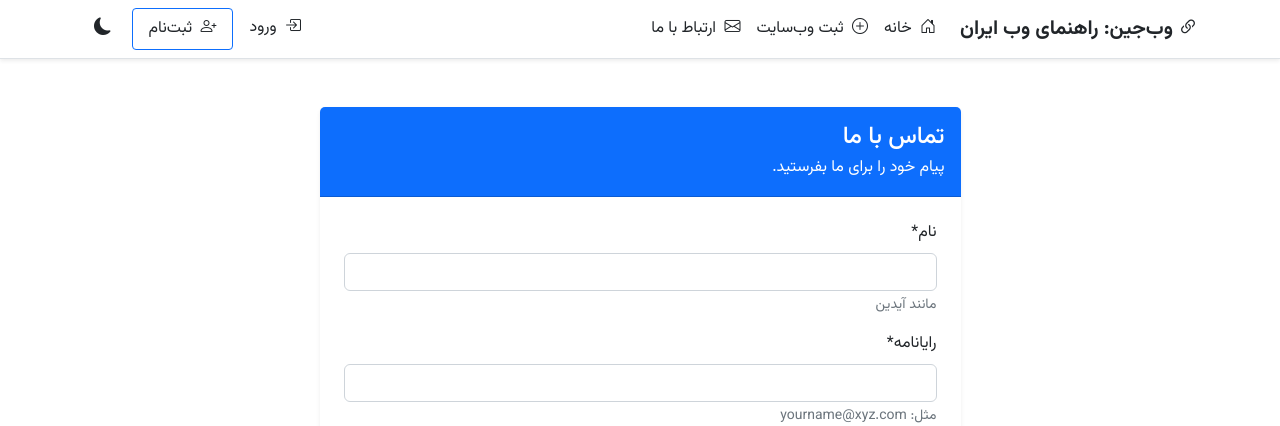
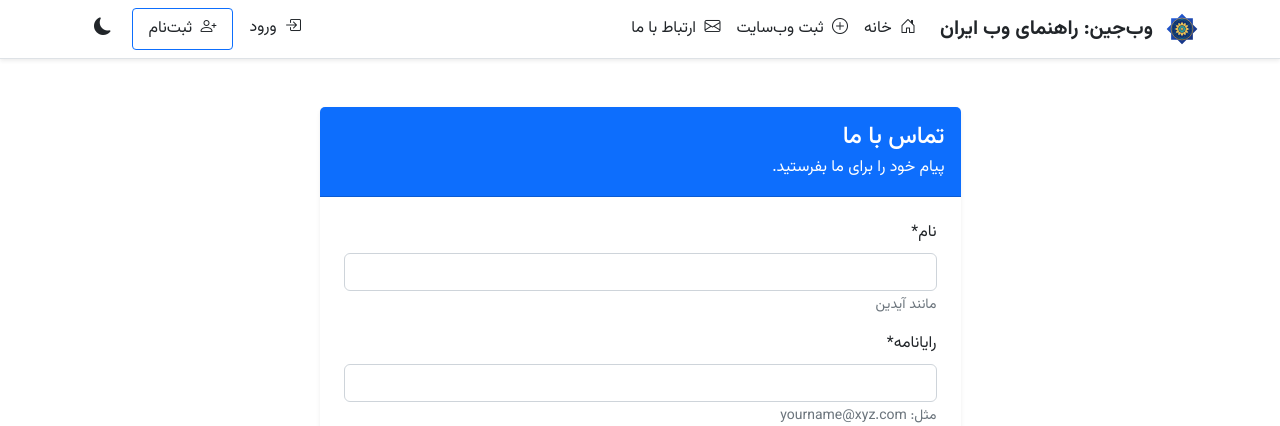
Before and after one commit to hadi-f90/webjin.ir-current, a Django app: page /contact/ in a window 1280 px wide. Shown: the top 426 px of the page. Run offline with Django 5.2, Linux system fonts and the light colour scheme; parts of the project's set-up code (start-up, migrations or seed data) failed here and were passed over; some libraries are stand-ins or nearby versions.

Commit message:
Add logo SVG and update favicon in head and navbar templates
- Added a new SVG logo file `logo-mark.svg` to the static images directory.
- Updated the favicon link in `_head.html` to use a PNG format with specified size and versioning.
- Replaced the brand icon in the navbar with the new logo SVG in `_navbar.html`.

```diff
--- a/templates/_head.html
+++ b/templates/_head.html
@@ -5,7 +5,7 @@
 <meta name="author" content="" />
 <meta name="csrf-token" content="{{ csrf_token }}" />
 <!-- Favicon-->
-<link rel="icon" type="image/x-icon" href="{% static 'images/icon.png' %}" />
+<link rel="icon" type="image/png" sizes="512x512" href="{% static 'images/icon.png' %}?v=1" />
 <script src="{% static 'js/theme.js' %}"></script>
 
 <!-- jQuery (load first) -->
--- a/templates/_navbar.html
+++ b/templates/_navbar.html
@@ -1,9 +1,11 @@
+{% load static %}
 <!-- Navigation -->
 <nav class="navbar navbar-expand-lg navbar-theme sticky-top shadow-theme">
     <div class="container">
         <!-- Brand -->
         <a class="navbar-brand text-primary fw-bold" href="{% url 'index' %}">
-            <i class="bi bi-link-45deg"></i> وب‌جین: راهنمای وب ایران
+            <img src="{% static 'images/logo-mark.svg' %}" alt="" width="32" height="32"
+                class="align-middle me-2"> وب‌جین: راهنمای وب ایران
         </a>
 
         <!-- Mobile Toggler -->
```
Also changed, not shown: static/images/favicon.svg (added), static/images/icon.png (added), static/images/logo-horizontal-dark.svg (added), static/images/logo-horizontal.svg (added), static/images/logo-mark.svg (added).
